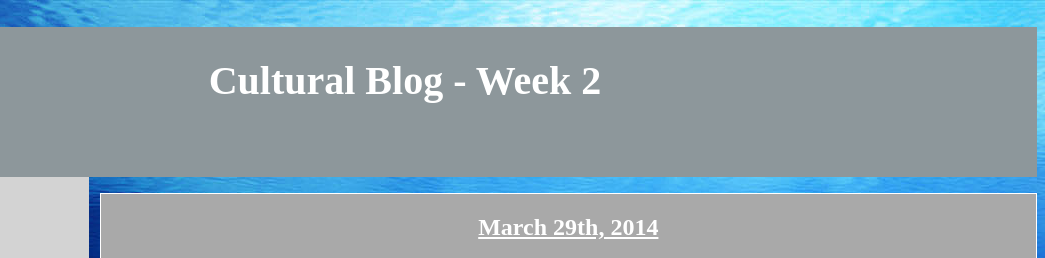
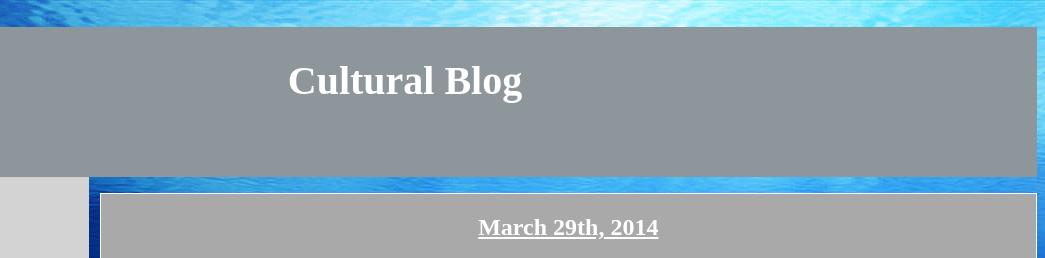
Before and after one commit to Misterdamon/Misterdamon.github.io, a plain HTML site: page unit1_week2/week2_cultural_blog.html in a window 1280 px wide. Shown: the top 258 px of the page, 235-1280 px from the left. Drawn offline with Linux system fonts and the light colour scheme.

Commit message:
commit cultural blog edit

```diff
--- a/unit1_week2/week2_cultural_blog.html
+++ b/unit1_week2/week2_cultural_blog.html
@@ -6,7 +6,7 @@
 </head>
 <body>
 	<header id="site_header">
-			<h1 id= "header_text">Cultural Blog - Week 2</h1>
+			<h1 id= "header_text">Cultural Blog</h1>
 			<img id = "myself" src="../unit1_week1/images/mephoto1.jpeg"/>
 		</header>
 
```
